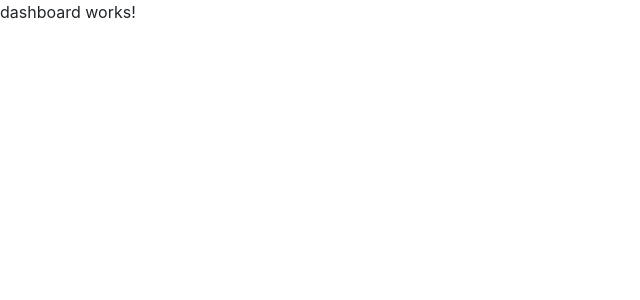
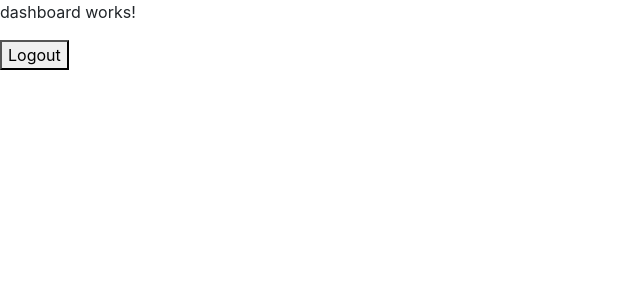
Before and after one commit to SaiKrishnaPonnamaneni/Main-School-App, an Angular app: page /dashboard in a window 1280 px wide. Shown: the top 300 px of the page, without its empty margins (0-640 px from the left). Built offline with nearby package versions, Linux system fonts and the light colour scheme; sample sign-in values are in the browser's storage.

Commit message:
logout commited

```diff
--- a/src/app/components/dashboard/dashboard.component.html
+++ b/src/app/components/dashboard/dashboard.component.html
@@ -1 +1,2 @@
 <p>dashboard works!</p>
+<button (click)="logout()">Logout</button>
--- a/src/app/components/dashboard/dashboard.component.ts
+++ b/src/app/components/dashboard/dashboard.component.ts
@@ -1,4 +1,5 @@
 import { Component } from '@angular/core';
+import { Router } from '@angular/router';
 
 @Component({
   selector: 'app-dashboard',
@@ -7,4 +8,14 @@ import { Component } from '@angular/core';
 })
 export class DashboardComponent {
 
+constructor(private router:Router){}
+
+ngOnInit():void{}
+
+logout(){
+  localStorage.removeItem("token");
+  this.router.navigateByUrl("/login");
+
 }
+
+}
```
